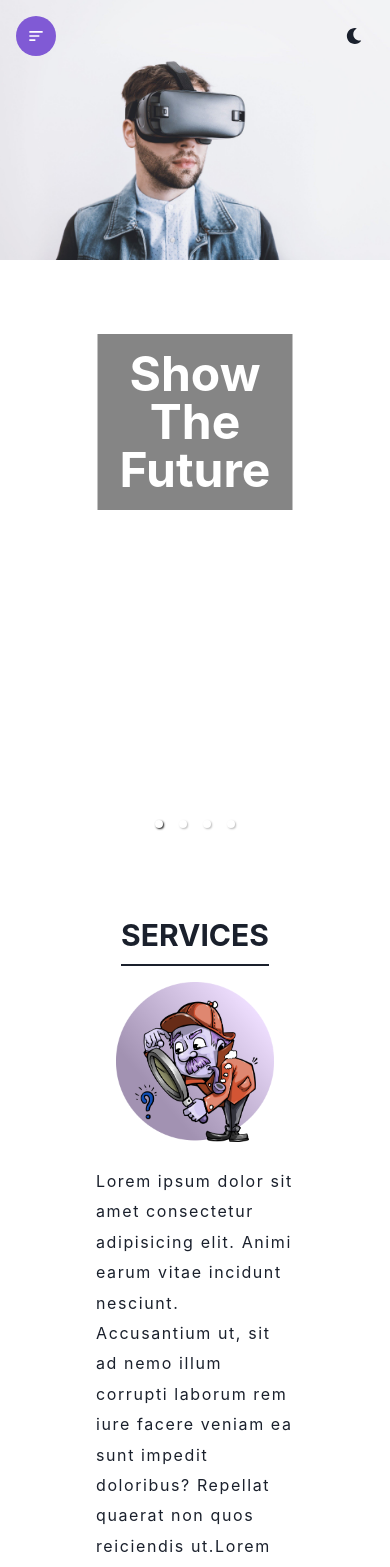
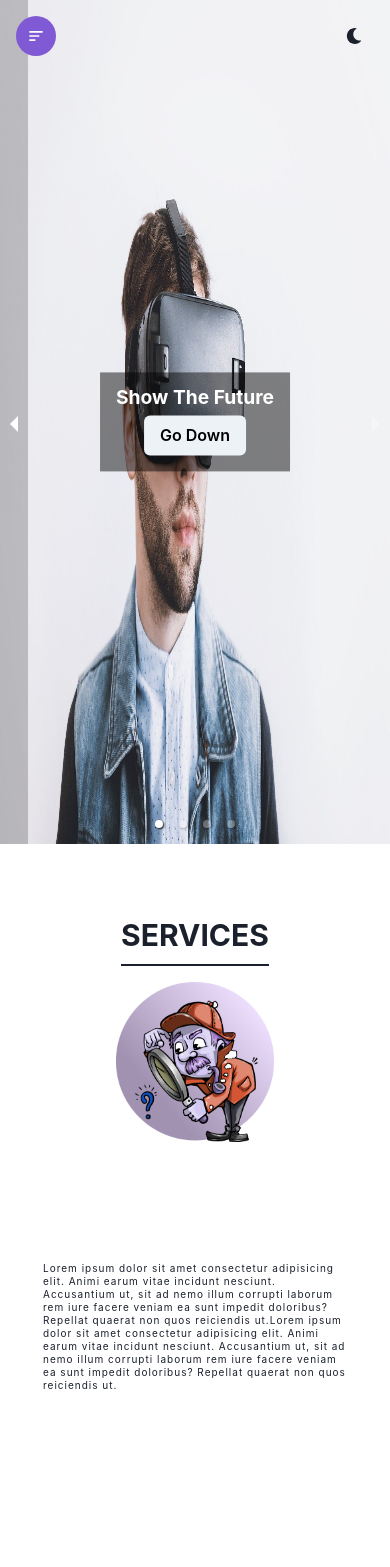
Before and after one commit to karandave06/video_hub, a React (Vite) app: page / in a window 390 px wide. Shown: the top 1567 px of the page. Built offline with nearby package versions, Linux system fonts and the light colour scheme.

Commit message:
my home page is now fully responsive

```diff
--- a/package.json
+++ b/package.json
@@ -17,7 +17,8 @@
     "react": "^18.2.0",
     "react-dom": "^18.2.0",
     "react-responsive-carousel": "^3.2.23",
-    "react-router-dom": "^6.10.0"
+    "react-router-dom": "^6.10.0",
+    "sass": "^1.62.1"
   },
   "devDependencies": {
     "@types/react": "^18.0.28",
--- a/src/Components/Footer.jsx
+++ b/src/Components/Footer.jsx
@@ -1,5 +1,6 @@
 import { Box, Button, HStack,Text, Heading, Input, Stack, VStack } from "@chakra-ui/react"
 import {AiOutlineSend} from 'react-icons/ai'
+import '../style/footer.scss'
 
 
 
@@ -8,7 +9,7 @@ const Footer = () => {
     <div>
       <Box bgColor={'blackAlpha.900'} minH={'40'} p='16' color={'white'}>
 
-        <Stack direction={['column', 'row']}>
+        <Stack className="footer" direction={['column', 'row']}>
             <VStack alignItems={"stretch"} w={"full"} px={"4"}>
                 <Heading size={'md'} textTransform={'uppercase'}>
                     Suscribe to get updated
--- a/src/Components/Home.jsx
+++ b/src/Components/Home.jsx
@@ -1,4 +1,4 @@
-import { Box, Heading,Container } from "@chakra-ui/react"
+import { Box, Heading,Container,Button } from "@chakra-ui/react"
 import {Carousel} from 'react-responsive-carousel'
 import "react-responsive-carousel/lib/styles/carousel.min.css"
 import { Stack,Image,Text } from "@chakra-ui/react"
@@ -8,6 +8,7 @@ import imag2 from '../assets/2.jpg'
 import imag3 from '../assets/3.jpg'
 import imag4 from '../assets/4.jpg'
 import imag5 from '../assets/5.png'
+import '../style/home.scss'
 
 const headingOptions = {
     pos:"absolute",
@@ -26,21 +27,24 @@ const Home = () => {
     <Box>
 <MyCarousel />
 
-<Container maxW={'container.xl'}  minH="100vh" p="16">
+<Container id="container" className="container" maxW={'container.xl'}  minH="100vh" p="16">
 <Heading textTransform={"uppercase"} py={"2"} w="fit-content" borderBottom="2px solid" m="auto">
   Services
 </Heading>
 
-<Stack  h="full"
+<Stack className="stackcontent"  h="full"
 p="4"
 alignItems="center"
 direction={["column","row"]}>
 
 <Image src={imag5} h={['40', '400']} filter={"hue-rotate(-130deg)"}/>
+<div className="text-div">
 
- <Text letterSpacing={'widest'} lineHeight={'190%'} p={['4','16']}>
+
+ <Text letterSpacing={'widest'} className="text" lineHeight={'190%'} p={['4','16']}>
 Lorem ipsum dolor sit amet consectetur adipisicing elit. Animi earum vitae incidunt nesciunt. Accusantium ut, sit ad nemo illum corrupti laborum rem iure facere veniam ea sunt impedit doloribus? Repellat quaerat non quos reiciendis ut.Lorem ipsum dolor sit amet consectetur adipisicing elit. Animi earum vitae incidunt nesciunt. Accusantium ut, sit ad nemo illum corrupti laborum rem iure facere veniam ea sunt impedit doloribus? Repellat quaerat non quos reiciendis ut.
  </Text>
+ </div>
 
 </Stack>
 </Container>
@@ -51,33 +55,53 @@ Lorem ipsum dolor sit amet consectetur adipisicing elit. Animi earum vitae incid
   )
 }
 const MyCarousel = () =>(
-    <Carousel autoPlay infiniteLoop interval={1000} showStatus={false}
-    showArrows={false} showThumbs={false}
+    <Carousel autoPlay  infiniteLoop interval={2000} showStatus={false}
+    showArrows={true} showThumbs={false}  className="carousel-box"
     >
+
+
 <Box w={'full'} h={'100vh'}>
 
 <img src={imag1} alt="" />
 <Heading bgColor={'blackAlpha.600'} color={'white'} {...headingOptions}>
-Show The Future</Heading>
+<p>Show The Future</p>
+<Button>
+  <a style={{color:"black"}} href="#container">Go Down</a>
+</Button></Heading>
 </Box>
 
 <Box w={'full'} h={'100vh'}>
 <img src={imag2} alt="" />
 <Heading bgColor={'whiteAlpha.900'} color={'black'} {...headingOptions}>
-Future Is Gaming</Heading>
+<p>Future Is Gaming</p>
+<Button>
+  <a href="#container">Go Down</a>
+</Button></Heading>
 </Box>
 
 <Box w={'full'} h={'100vh'}>
 <img src={imag3} alt="" />
 <Heading bgColor={'whiteAlpha.600'} color={'black'} {...headingOptions}>
-Gaming on console</Heading>
+<p>Gaming on console</p>
+<Button>
+  <a href="#container">Go Down</a>
+</Button></Heading>
 </Box>
 
 <Box w={'full'} h={'100vh'}>
 <img src={imag4} alt="" />
 <Heading bgColor={'whiteAlpha.600'} color={'black'} {...headingOptions}>
-Night light is cool</Heading>
+<p>Night light is cool</p>
+
+<Button>
+  <a href="#container">Go Down</a>
+</Button></Heading>
+
+<Button>
+  <a href="#container">Go Down</a>
+</Button>
 </Box>
+
     </Carousel>
 )
 export default Home
--- a/src/index.css
+++ b/src/index.css
@@ -2,5 +2,6 @@
   margin: 0;
   padding: 0;
   box-sizing: border-box;
+  scroll-behavior: smooth;
 
 }
--- /dev/null
+++ b/src/style/Home.scss
@@ -0,0 +1,46 @@
+@import './Main.scss';
+img{
+    height:100%;
+    width: auto;
+    background-size: cover;
+    background-position: center;
+}
+
+.stackcontent{
+    display: flex;
+    flex-direction: row;
+    @include size1200{
+        flex-direction: column;
+    }
+
+    .text{
+        @include size750{
+            font-size: 14px;
+            line-height: 18px;
+            padding: 1.2rem;
+        }
+
+        @include size420{
+            font-size: 10px;
+            padding: 2rem;
+            line-height: 13px;
+
+        }
+    }
+
+}
+
+
+p{
+    @include size750{
+        font-size: 1.2rem;
+    }
+}
+
+.text-div{
+   padding-top: 5rem;
+    @include size420{
+
+        width: 160%;
+    }
+}
--- /dev/null
+++ b/src/style/Main.scss
@@ -0,0 +1,20 @@
+
+@mixin size1200{
+    @media screen and (max-width:1200px){
+        @content
+    }
+}
+
+
+@mixin size750{
+    @media screen and (max-width:750px){
+        @content
+    }
+}
+
+
+@mixin size420{
+    @media screen and (max-width:420px){
+        @content
+    }
+}
--- /dev/null
+++ b/src/style/footer.scss
@@ -0,0 +1,5 @@
+.footer{
+    display: flex;
+    flex-direction: column;
+    gap: 2rem;
+}
```
Also changed, not shown: 2 other files (tests, documents, lock files or other folders).
